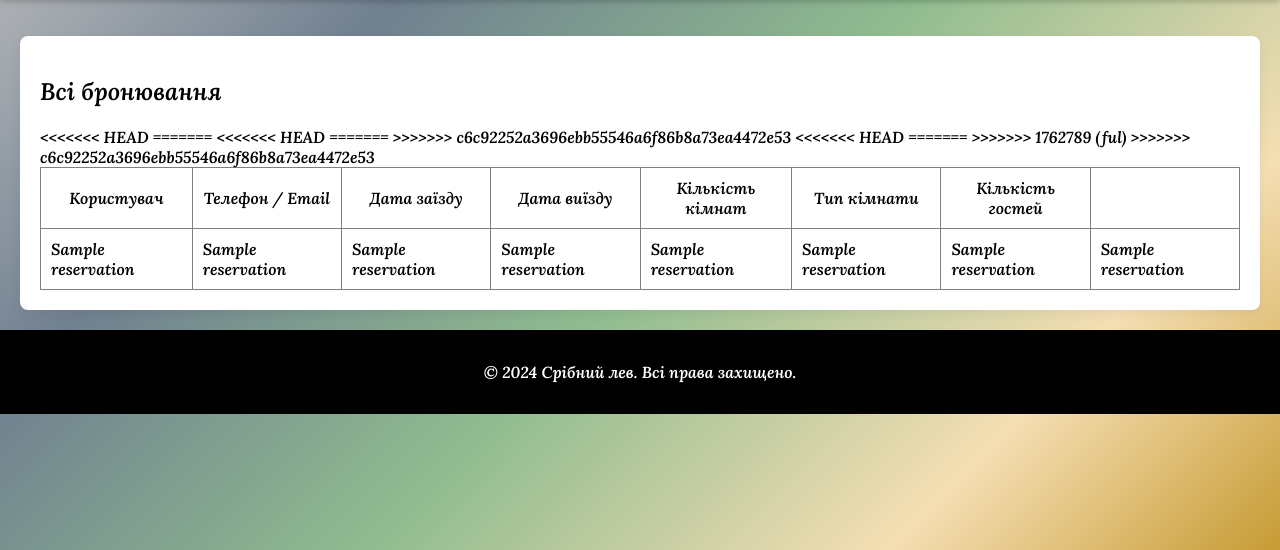
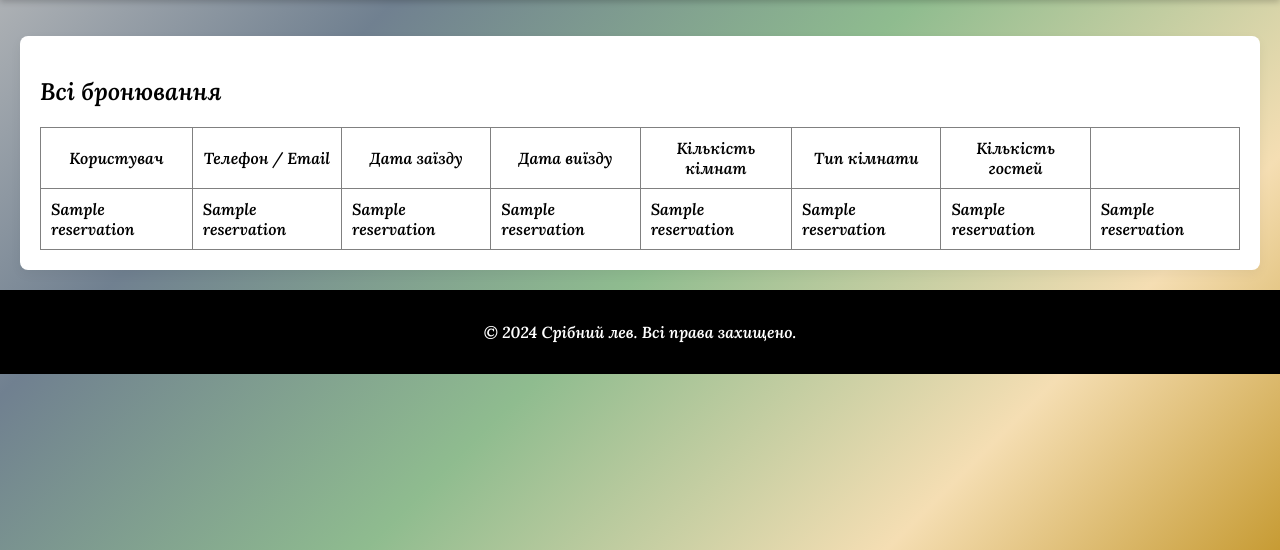
Before and after one commit to tyomkaisu/sribnylev2, a Python web app: template templates/bookings.html in a window 1280 px wide. Shown: the part 124-674 px from the top of the page. Run offline with Jinja, Linux system fonts and the light colour scheme; the template is opened without the code that fills it: most values are stand-ins (such as "Sample title", 1, 10 or a date in 2020).

Commit message:
Update bookings.html

```diff
--- a/templates/bookings.html
+++ b/templates/bookings.html
@@ -22,12 +22,8 @@
           {% for r in reservations %}
           <tr>
             <td>{{ r[6] }}</td>
-<<<<<<< HEAD
-=======
-<<<<<<< HEAD
             <td>{{ r[7] if r[7] else r[8] }}</td>
-=======
->>>>>>> c6c92252a3696ebb55546a6f86b8a73ea4472e53
+
             <td>
               {% if r[7] %}
                 {{ r[7] }}
@@ -37,10 +33,7 @@
                 Не вказано
               {% endif %}
             </td>
-<<<<<<< HEAD
-=======
->>>>>>> 1762789 (ful)
->>>>>>> c6c92252a3696ebb55546a6f86b8a73ea4472e53
+
             <td>{{ r[1] }}</td>
             <td>{{ r[2] }}</td>
             <td>{{ r[3] }}</td>
```
